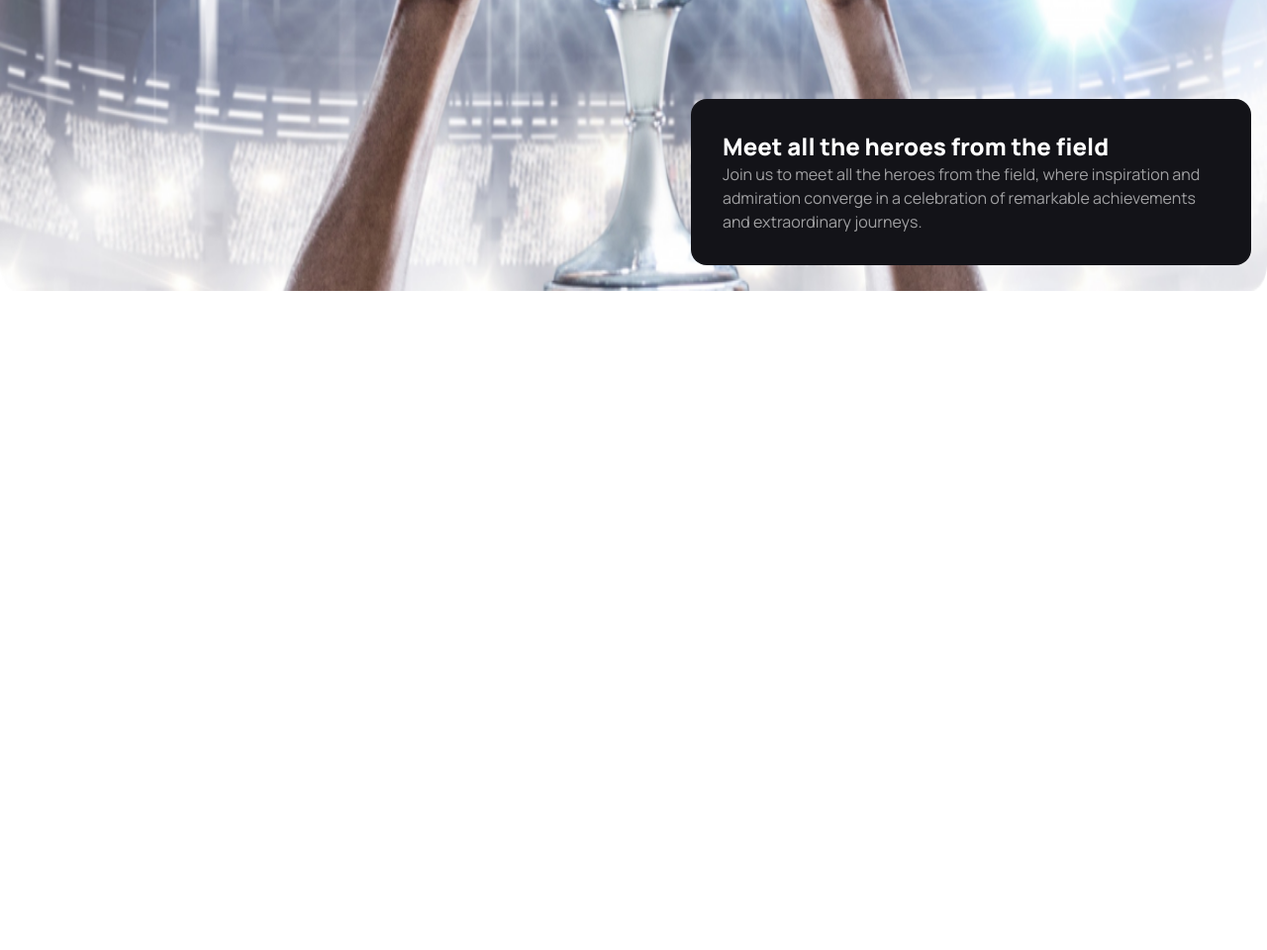
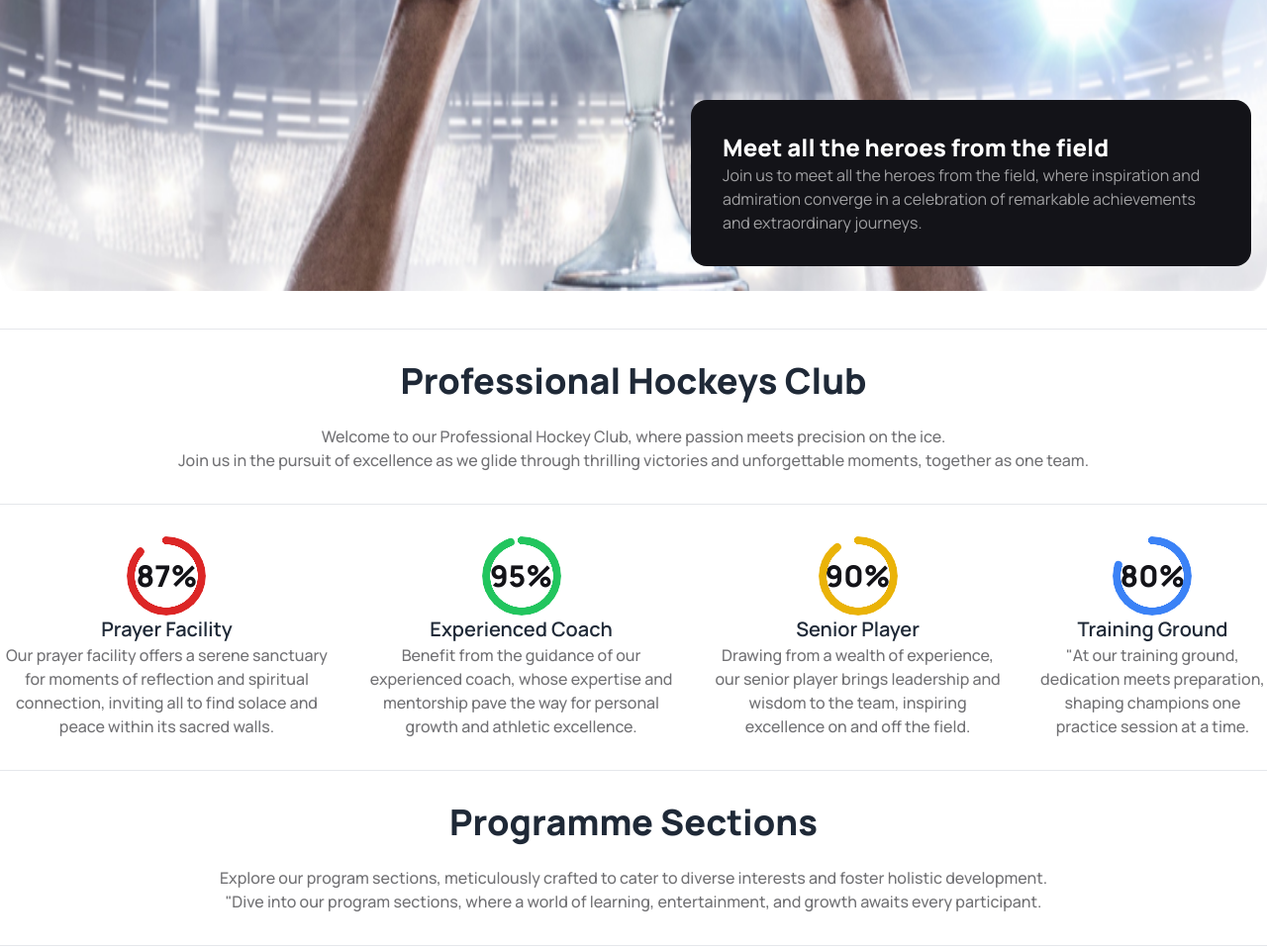
Before and after one commit to mahir-dhiyan/b9-a3, a plain HTML site: page index.html in a window 1280 px wide. Shown: the part 830-1790 px from the top of the page at 99% size. Before the commit the page ends 1130 px from the top, so only its background shows below. Drawn offline with nearby package versions, Linux system fonts and the light colour scheme; grey boxes are pictures that could not be loaded.

Commit message:
Radial Progress and Program Section Added

```diff
--- a/index.html
+++ b/index.html
@@ -34,7 +34,7 @@
 </head>
 
 <body class="font-manrope">
-    <header class="container mx-auto relative">
+    <header class="container mx-auto lg:relative">
         <!-- navigation -->
         <nav class="my-12">
             <div class="navbar bg-base-100">
@@ -111,7 +111,7 @@
             <!-- blackbanner -->
             <div class="flex justify-center">
                 <div
-                    class="bg-[#131318] text-white p-8 w-[319px] lg:w-[566px] rounded-2xl absolute lg:right-4 lg:bottom-8">
+                    class="bg-[#131318] text-white p-8 w-[319px] lg:w-[566px] rounded-2xl lg:absolute lg:right-4 lg:bottom-16">
                     <h3 class="text-2xl font-extrabold">Meet all the heroes from the field</h3>
                     <p class="text-base text-[#FFFFFF99]">Join us to meet all the heroes from the field, where
                         inspiration
@@ -119,9 +119,68 @@
                         converge in a celebration of remarkable achievements and extraordinary journeys.</p>
                 </div>
             </div>
+            <hr class="h-px my-8 bg-gray-200 border-0 dark:bg-gray-700">
         </section>
     </header>
-    <main class="container mx-auto"></main>
+    <main class="container mx-auto">
+        <!-- Text block -->
+        <div class="text-center mb-8">
+            <h3 class="text-4xl font-extrabold mb-6">Professional Hockeys Club</h3>
+            <p class="text-base text-[#13131899] font-medium ">Welcome to our Professional Hockey Club, where passion
+                meets precision on the ice.<br> Join us in the pursuit of excellence as we glide through thrilling
+                victories
+                and unforgettable moments, together as one team.</p>
+            <hr class="h-px my-8 bg-gray-200 border-0 dark:bg-gray-700">
+        </div>
+
+        <!-- Radial Progress -->
+        <div class=" lg:flex gap-8">
+            <!-- Red card -->
+            <div class="text-center">
+                <div class="radial-progress text-red-600 text-3xl font-extrabold" style="--value:87;"
+                    role="progressbar"><span class="text-[#131318]">87%</span></div>
+                <h3 class="text-xl font-semibold">Prayer Facility</h3>
+                <p class="text-base font-medium text-[#13131899]">Our prayer facility offers a serene sanctuary for
+                    moments of reflection and spiritual connection, inviting all to find solace and peace within its
+                    sacred walls.</p>
+            </div>
+            <!-- Green card -->
+            <div class="text-center">
+                <div class="radial-progress text-green-500 text-3xl font-extrabold" style="--value:95;"
+                    role="progressbar"><span class="text-[#131318]">95%</span></div>
+                <h3 class="text-xl font-semibold">Experienced Coach</h3>
+                <p class="text-base font-medium text-[#13131899]">Benefit from the guidance of our experienced coach,
+                    whose expertise and mentorship pave the way for personal growth and athletic excellence.</p>
+            </div>
+            <!-- Yellow card -->
+            <div class="text-center">
+                <div class="radial-progress text-yellow-500 text-3xl font-extrabold" style="--value:90;"
+                    role="progressbar"><span class="text-[#131318]">90%</span></div>
+                <h3 class="text-xl font-semibold">Senior Player</h3>
+                <p class="text-base font-medium text-[#13131899]">Drawing from a wealth of experience, our senior player
+                    brings leadership and wisdom to the team, inspiring excellence on and off the field.</p>
+            </div>
+            <!-- Blue card -->
+            <div class="text-center">
+                <div class="radial-progress text-blue-500 text-3xl font-extrabold" style="--value:80;"
+                    role="progressbar"><span class="text-[#131318]">80%</span></div>
+                <h3 class="text-xl font-semibold">Training Ground</h3>
+                <p class="text-base font-medium text-[#13131899]">"At our training ground, dedication meets preparation,
+                    shaping champions one practice session at a time.</p>
+            </div>
+
+
+        </div>
+        <hr class="h-px my-8 bg-gray-200 border-0 dark:bg-gray-700">
+        <!-- Text block -->
+        <div class="text-center mb-8">
+            <h3 class="text-4xl font-extrabold mb-6">Programme Sections</h3>
+            <p class="text-base text-[#13131899] font-medium ">Explore our program sections, meticulously crafted to
+                cater to diverse interests and foster holistic development. <br> "Dive into our program sections, where
+                a world of learning, entertainment, and growth awaits every participant.</p>
+            <hr class="h-px my-8 bg-gray-200 border-0 dark:bg-gray-700">
+        </div>
+    </main>
     <footer></footer>
 </body>
 
```
